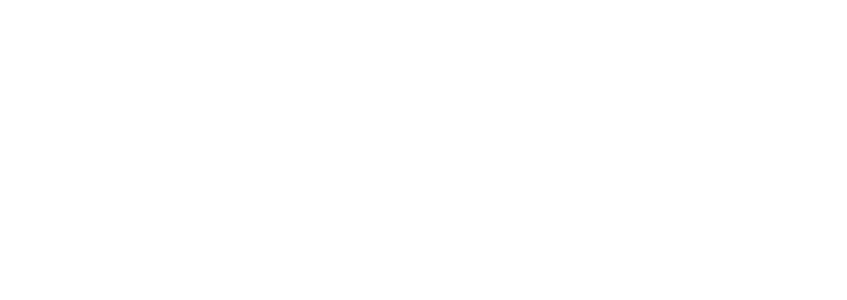
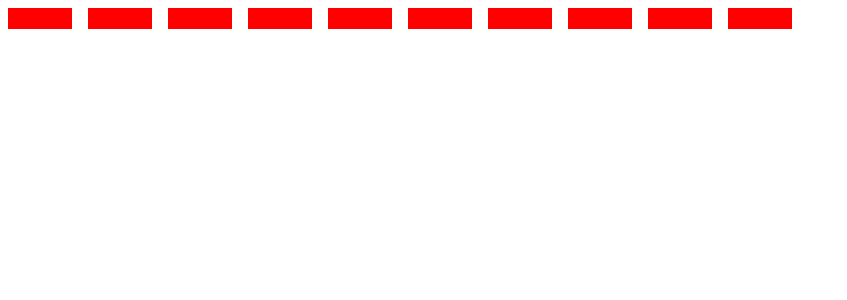
Before and after one commit to ConHiggins/frontend-exam, a React (Create React App) app: page / in a window 1280 px wide. Shown: the top 300 px of the page, without its empty margins (0-847 px from the left). Built offline with nearby package versions, Linux system fonts and the light colour scheme.

Commit message:
intial visualisation of bar chart

```diff
--- a/src/App.js
+++ b/src/App.js
@@ -1,11 +1,14 @@
 import logo from "./logo.svg";
 import "./App.css";
 import gamesData from "./data/data sample.json";
-import csvToArrayOfObjects from "./utils/csvToArrayOfObjects";
+import DataGraphContainer from "./containers/DataGraphContainer/DataGraphContainer";
 
 function App() {
-    console.log(gamesData);
-    return <div className="App"></div>;
+    return (
+        <div className="App">
+            <DataGraphContainer data={gamesData} />
+        </div>
+    );
 }
 
 export default App;
--- /dev/null
+++ b/src/components/ChartBar/ChartBar.jsx
@@ -0,0 +1,16 @@
+import { useState } from "react";
+import "./ChartBar.scss";
+
+const ChartBar = ({ date, country, appName, adNet, dailyUsers }) => {
+    const [activeProp, setActiveProp] = useState(null);
+    const [barHeight, setBarHeight] = useState(0);
+
+    return (
+        <>
+            <div className="chartbar" style={{ height: { barHeight } }}></div>
+            <h3>{activeProp}</h3>
+        </>
+    );
+};
+
+export default ChartBar;
--- /dev/null
+++ b/src/components/ChartBar/ChartBar.scss
@@ -0,0 +1,9 @@
+@media screen and (min-width: 328px) {
+
+    .chartbar{
+        content: "";
+        background: red;
+        width: 4rem;
+        margin: 0.5rem;
+    }
+}
--- a/src/components/DataGraph/DataGraph.jsx
+++ b/src/components/DataGraph/DataGraph.jsx
@@ -0,0 +1,34 @@
+import { useState } from "react";
+import "./DataGraph.scss";
+import ChartBar from "../ChartBar/ChartBar";
+import { useEffect } from "react";
+
+const DataGraph = ({ data }, filters) => {
+    const [startIndex, setStartIndex] = useState(0);
+    const [endIndex, setEndIndex] = useState(10);
+    const [displayData, setDisplayData] = useState([]);
+
+    console.log(data.data);
+
+    const getDisplayData = (arr, startInd, endInd) => {
+        return arr?.slice(startInd, endInd).map((item, index) => {
+            return (
+                <ChartBar
+                    date={item.Date}
+                    country={item.Country}
+                    appName={item.App}
+                    adNet={item["Ad Network"]}
+                    dailyUsers={item["Daily Users"]}
+                />
+            );
+        });
+    };
+
+    useEffect(() => {
+        setDisplayData(getDisplayData(data.data, startIndex, endIndex));
+    }, [data]);
+
+    return <div className="datagraph">{displayData}</div>;
+};
+
+export default DataGraph;
--- a/src/components/DataGraph/DataGraph.scss
+++ b/src/components/DataGraph/DataGraph.scss
@@ -0,0 +1,7 @@
+@media screen and (min-width: 328px) {
+
+    .datagraph{
+        display: flex;
+        flex-direction: row;
+    }
+}
--- a/src/components/NavBar/NavBar.jsx
+++ b/src/components/NavBar/NavBar.jsx
@@ -0,0 +1,5 @@
+import "./NavBar.scss";
+
+const NavBar = () => {};
+
+export default NavBar;
--- a/src/containers/DataGraphContainer/DataGraphContainer.jsx
+++ b/src/containers/DataGraphContainer/DataGraphContainer.jsx
@@ -0,0 +1,8 @@
+import "./DataGraphContainer.scss";
+import DataGraph from "../../components/DataGraph/DataGraph";
+
+const DataGraphContainer = (data) => {
+    return <DataGraph data={data} />;
+};
+
+export default DataGraphContainer;
```
